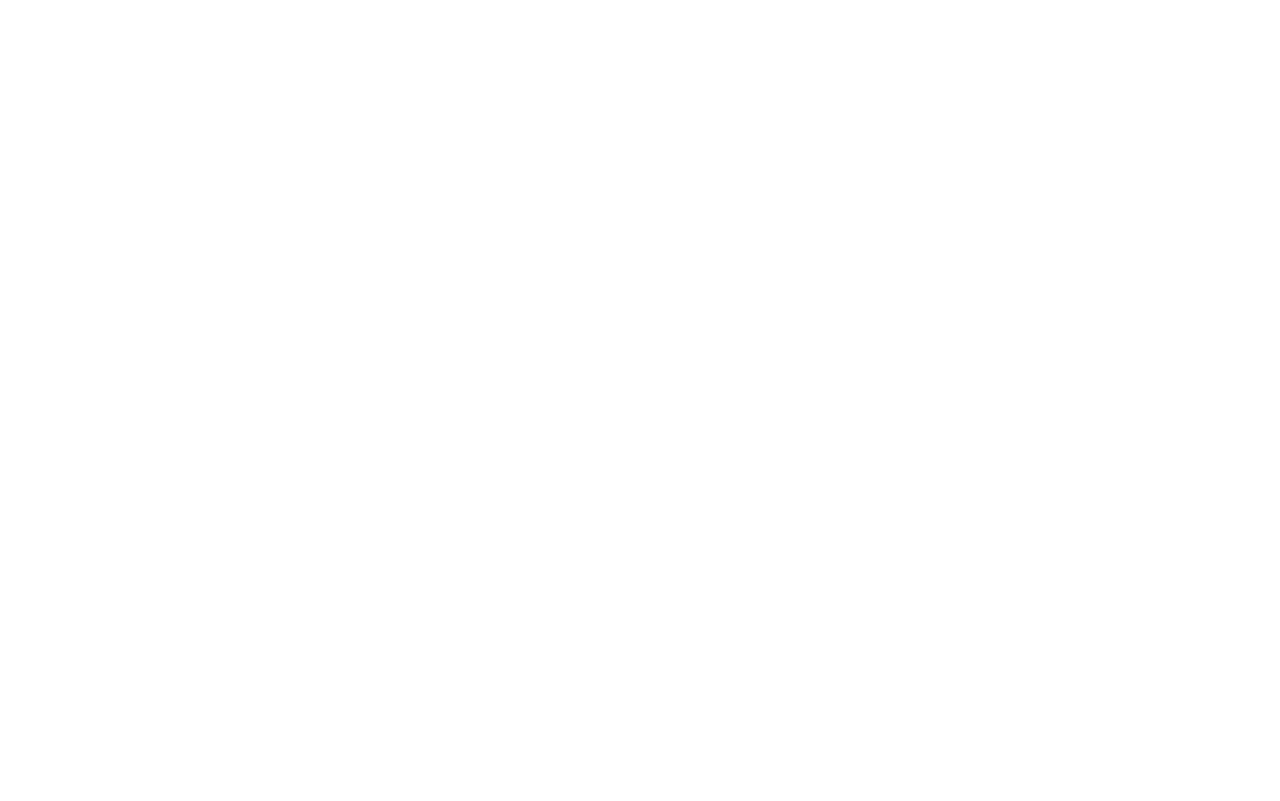
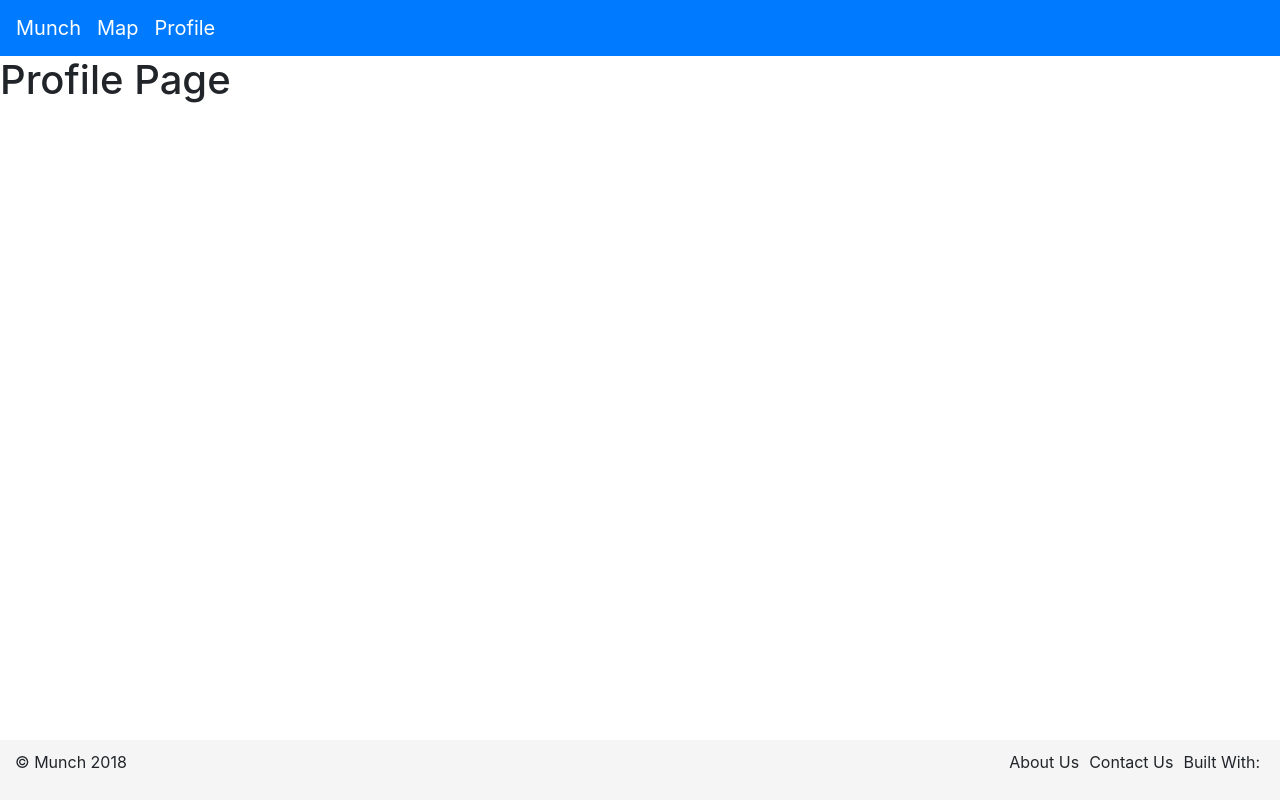
Before and after one commit to benAkehurst/food-search-v2, an Angular app in the folder food-search/: page /profile in a window 1280 px wide. Before the commit this address led to /. Built offline with nearby package versions, Linux system fonts and the light colour scheme.

Commit message:
added profile component

```diff
--- a/food-search/src/app/Components/General/app-routing.module.ts
+++ b/food-search/src/app/Components/General/app-routing.module.ts
@@ -6,6 +6,7 @@
 import { HomeComponent } from '../HomeComponent/home.component';
 import { LoginComponent } from '../LoginComponent/login.component';
 import { RegisterComponent } from '../RegisterComponent/register.component';
+import { ProfileComponent } from '../ProfileComponent/profile.component';
 import { PrivacyComponent } from '../Common/PrivacyComponent/privacy.component';
 import { AboutComponent } from '../Common/AboutComponent/about.component';
 import { ContactComponent } from '../Common/ContactComponent/contact.component';
@@ -22,6 +23,7 @@
     { path: 'privacy', component: PrivacyComponent },
     { path: 'about', component: AboutComponent },
     { path: 'contact', component: ContactComponent },
+    { path: 'profile', component: ProfileComponent },
     { path: '', redirectTo: 'home', pathMatch: 'full' }
 ];
 
--- a/food-search/src/app/Components/General/app.module.ts
+++ b/food-search/src/app/Components/General/app.module.ts
@@ -14,6 +14,7 @@
 import { LoginComponent } from '../LoginComponent/login.component';
 import { HomeComponent } from '../HomeComponent/home.component';
 import { PostsComponent } from '../PostsComponent/posts.component';
+import { ProfileComponent } from '../ProfileComponent/profile.component';
 import { PrivacyComponent } from '../Common/PrivacyComponent/privacy.component';
 import { ContactComponent } from '../Common/ContactComponent/contact.component';
 import { AboutComponent } from '../Common/AboutComponent/about.component';
@@ -34,7 +35,8 @@
     PostsComponent,
     PrivacyComponent,
     ContactComponent,
-    AboutComponent
+    AboutComponent,
+    ProfileComponent
   ],
   imports: [
     BrowserModule,
--- a/food-search/src/app/Components/HeaderComponent/header.component.html
+++ b/food-search/src/app/Components/HeaderComponent/header.component.html
@@ -1,5 +1,5 @@
 <nav class="navbar navbar-expand-lg navbar navbar-dark bg-primary">
-  <a class="navbar-brand" href="#">Munch</a>
-  <a class="nav-item header-link navbar-brand" href="#">Map</a>
-  <a class="nav-item header-link navbar-brand" href="#">Profile</a>
+  <span class="navbar-brand" (click)="goToHomeLink()">Munch</span>
+  <span class="nav-item header-link navbar-brand" (click)="goToMapLink()">Map</span>
+  <span class="nav-item header-link navbar-brand" (click)="goToProfileLink()">Profile</span>
 </nav>
--- /dev/null
+++ b/food-search/src/app/Components/ProfileComponent/profile.component.html
@@ -0,0 +1,3 @@
+<app-header></app-header>
+<h1>Profile Page</h1>
+<app-footer></app-footer>
--- /dev/null
+++ b/food-search/src/app/Components/ProfileComponent/profile.component.ts
@@ -0,0 +1,26 @@
+import { Component, OnInit } from '@angular/core';
+import { DataService } from '../../Services/data.service';
+import { Http } from '@angular/http/src/http';
+import { Router } from '@angular/router';
+import { ActivatedRoute } from '@angular/router';
+import { FormGroup, AbstractControl, FormBuilder, Validators } from '@angular/forms';
+import { NgModel } from '@angular/forms';
+
+
+@Component({
+    selector: 'app-profile',
+    templateUrl: './profile.component.html',
+    styleUrls: ['./profile.component.css']
+})
+export class ProfileComponent implements OnInit {
+
+    constructor(private dataService: DataService, private router: Router) { }
+
+
+    ngOnInit() {
+
+
+    }
+
+
+}
```
Also changed, not shown: food-search/src/app/Components/ProfileComponent/profile.component.css (added).
